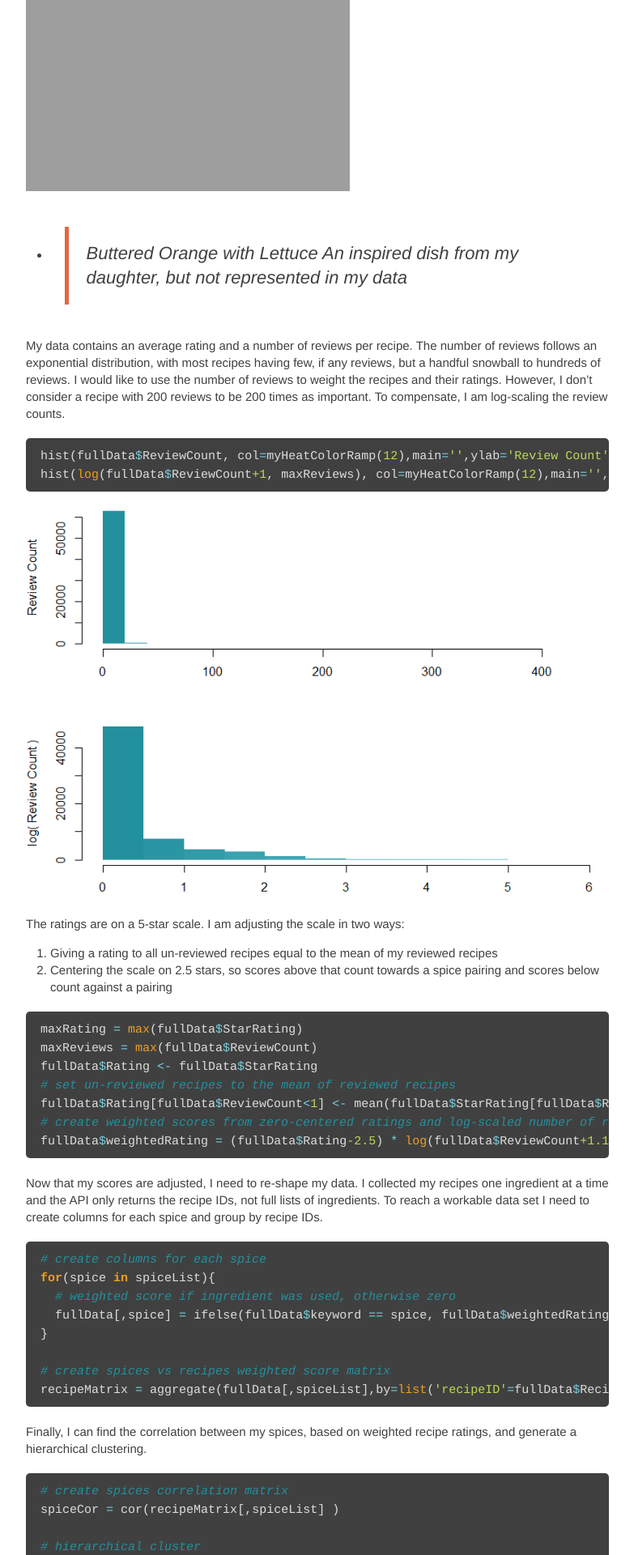
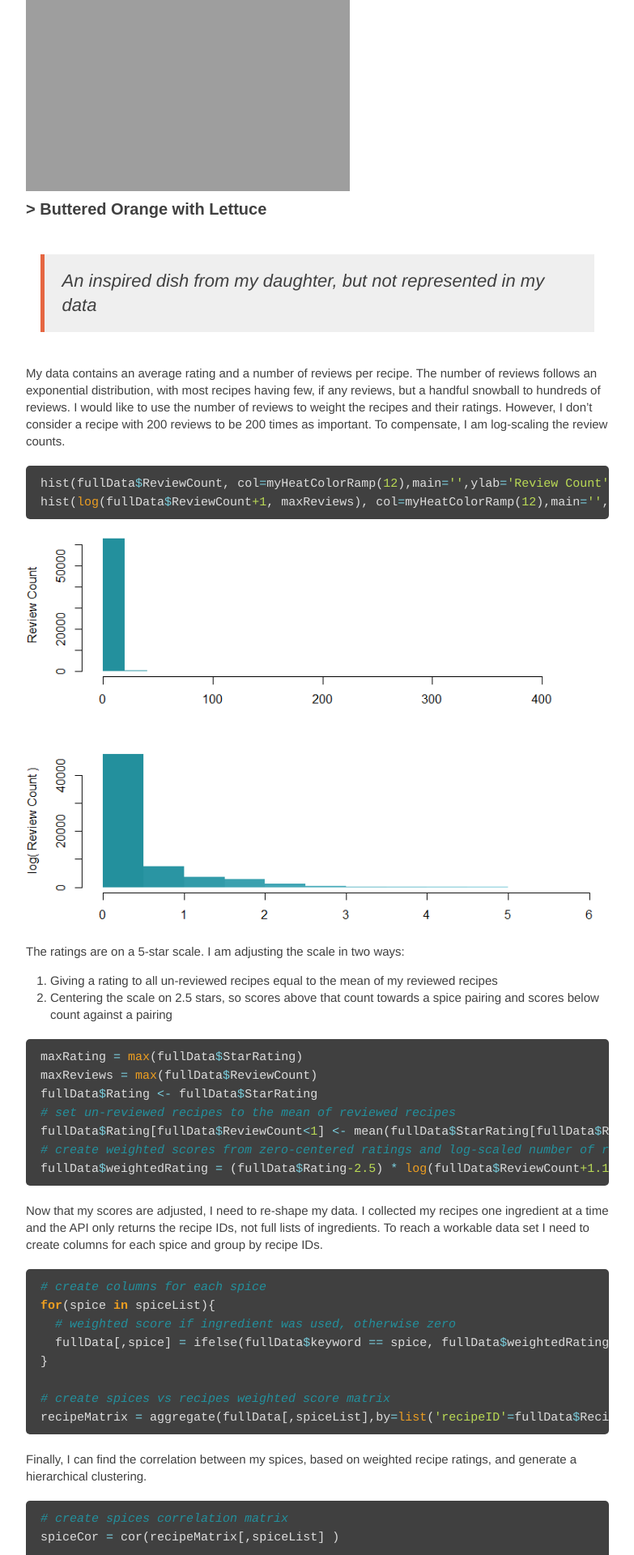
Before and after one commit to lafncow/lafncow.github.io, a Jekyll site: the page built from _posts/2015-12-16-Building-A-Hierarchical-Spice-Cabinet.md, in a window 1280 px wide. Shown: the part 566-2486 px from the top of the page at 81% size, without its empty margins (248-1031 px from the left). Built offline with Jekyll 4.4.1, drawn with Linux system fonts in a browser that asks for light colours; some of the changed text lies outside the part shown.

Commit message:
Quote and caption styles

```diff
--- a/_posts/2015-12-16-Building-A-Hierarchical-Spice-Cabinet.md
+++ b/_posts/2015-12-16-Building-A-Hierarchical-Spice-Cabinet.md
@@ -13,8 +13,9 @@ Assuming that complimentary spices tend to be used together, and that dishes wit
 First, the data. I found a free API for recipes that could be queried by ingredient (unfortunately the API has since been discontinued). I wrote a quick library for the API endpoints in Python. Then I wrote a script to walk through a list of 19 common spices and collect recipes as fast as the rate limit allowed. After a week, I walked away with 63k recipes.
 
 ![Buttered Orange with Lettuce]({{ site.url }}/images/ButteredOrangeWithLettuce.PNG)
+{: .noMargin}
 
-* > *Buttered Orange with Lettuce*
+### > **Buttered Orange with Lettuce**
   > An inspired dish from my daughter, but not represented in my data
 
 My data contains an average rating and a number of reviews per recipe. The number of reviews follows an exponential distribution, with most recipes having few, if any reviews, but a handful snowball to hundreds of reviews. I would like to use the number of reviews to weight the recipes and their ratings. However, I don't consider a recipe with 200 reviews to be 200 times as important. To compensate, I am log-scaling the review counts.
@@ -74,11 +75,11 @@ rect.hclust(spicesHclust, k = 6, border=myColors)
 Voila! I have some pretty intuitive clusters here:
 
 1. <b style="color:#ED9E21">Sweet spices</b> (allspice, cinnamon, nutmeg)
-2. Garnish herbs (basil, oregano)
-3. Hot spices (paprika, cayenne, cumin)
-4. Specialty spices (coriander, mint, saffron, turmeric, cardamom)
-5. French spices (mustard, tarragon)
-6. Herbs (rosemary, marjoram, sage, thyme)
+2. <b style="color:#7ACFDF">Garnish herbs</b> (basil, oregano)
+3. <b style="color:#E56642">Hot spices</b> (paprika, cayenne, cumin)
+4. <b style="color:#23909D">Specialty spices</b> (coriander, mint, saffron, turmeric, cardamom)
+5. <b style="color:#BADA55">French spices</b> (mustard, tarragon)
+6. <b style="color:#DE376F">Herbs</b> (rosemary, marjoram, sage, thyme)
 
 I like to give k-means a shot at the problem to validate my results. I will visualize k-means with PCA.
 
@@ -95,4 +96,5 @@ text(spicePCA$x[1:numSpices],spicePCA$x[(1:numSpices)+numSpices]-0.02, colnames(
 Given a K of 6, k-means develops exactly the same grouping! PCA does reveal some similarity between the herb, French, and specialty clusters.
 
 > He who controls the Spice, controls the universe!
+>
 > > Baron Harkonnen
--- a/style.scss
+++ b/style.scss
@@ -42,6 +42,12 @@ body {
   margin:0;
   padding:0;
 }
+
+.noMargin{
+  margin: 0;
+  padding: 0;
+}
+
 article h1{
   margin:0;
   padding:0;
@@ -78,7 +84,9 @@ h2 {
 }
 
 h3 {
-  font-size: 20px;
+    font-size: 20px;
+    margin: 0;
+    padding: 0;
 }
 
 h4 {
@@ -279,16 +287,32 @@ nav {
     color: $darkGray;
     font-size: 22px;
     font-style: italic;
+    background: #EFEFEF;
   }
 
-  blockquote blockquote{
+  blockquote blockquote {
     margin: 0;
     border: none;
     padding: 0;
     color: $gray;
-    font-size: 16px;
+    font-size: 14px;
     text-align: right;
     font-style: normal;
+  }
+
+  h3 blockquote {
+    border-left: 2px solid $green;
+    margin: 0;
+    font-size: 14px;
+    font-weight: normal;
+    font-style: normal;
+    padding: 0 1em;
+    color: $darkGray;
+  }
+
+  h3 blockquote p {
+    padding: 0;
+    margin: 0;
   }
 
   .comments {
```
